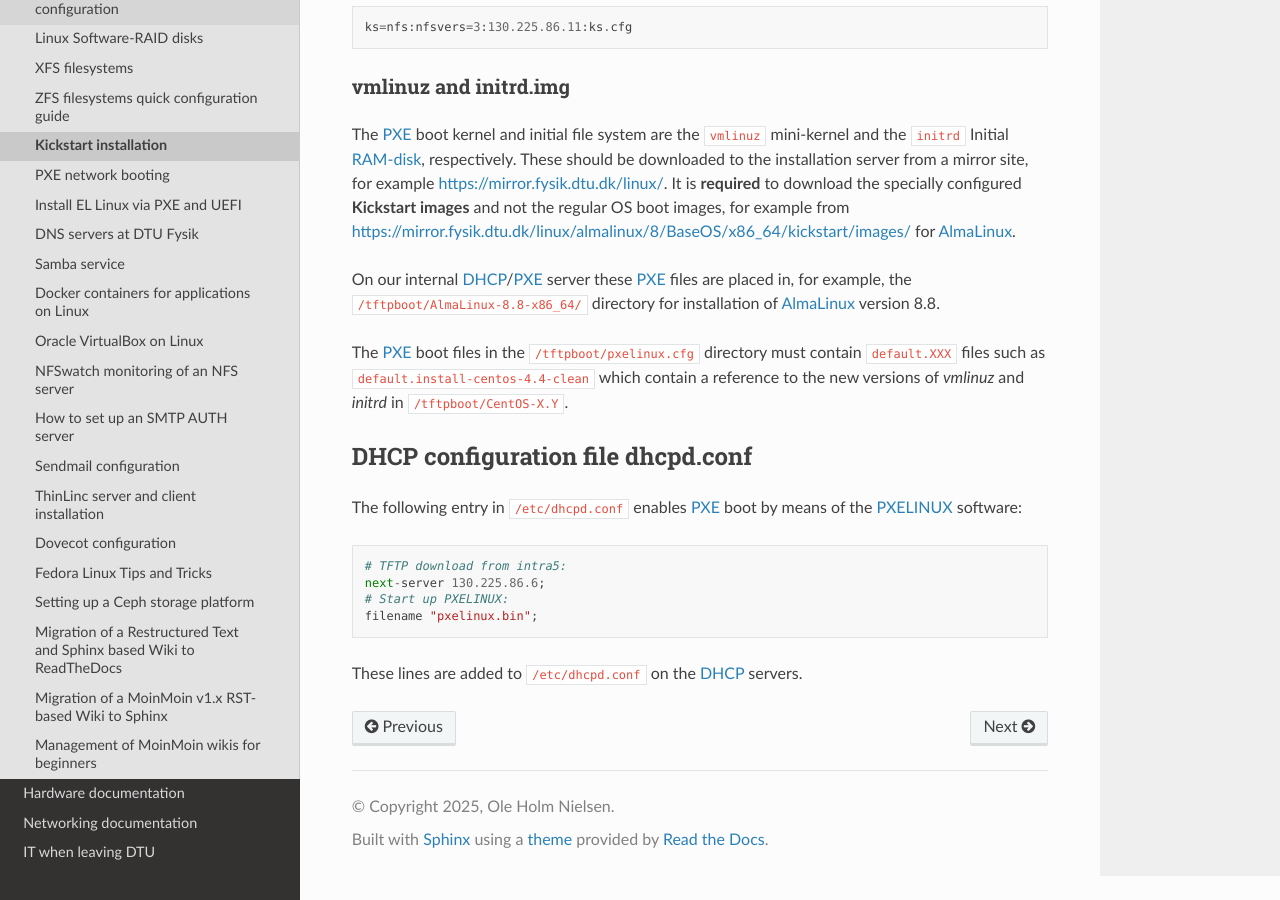
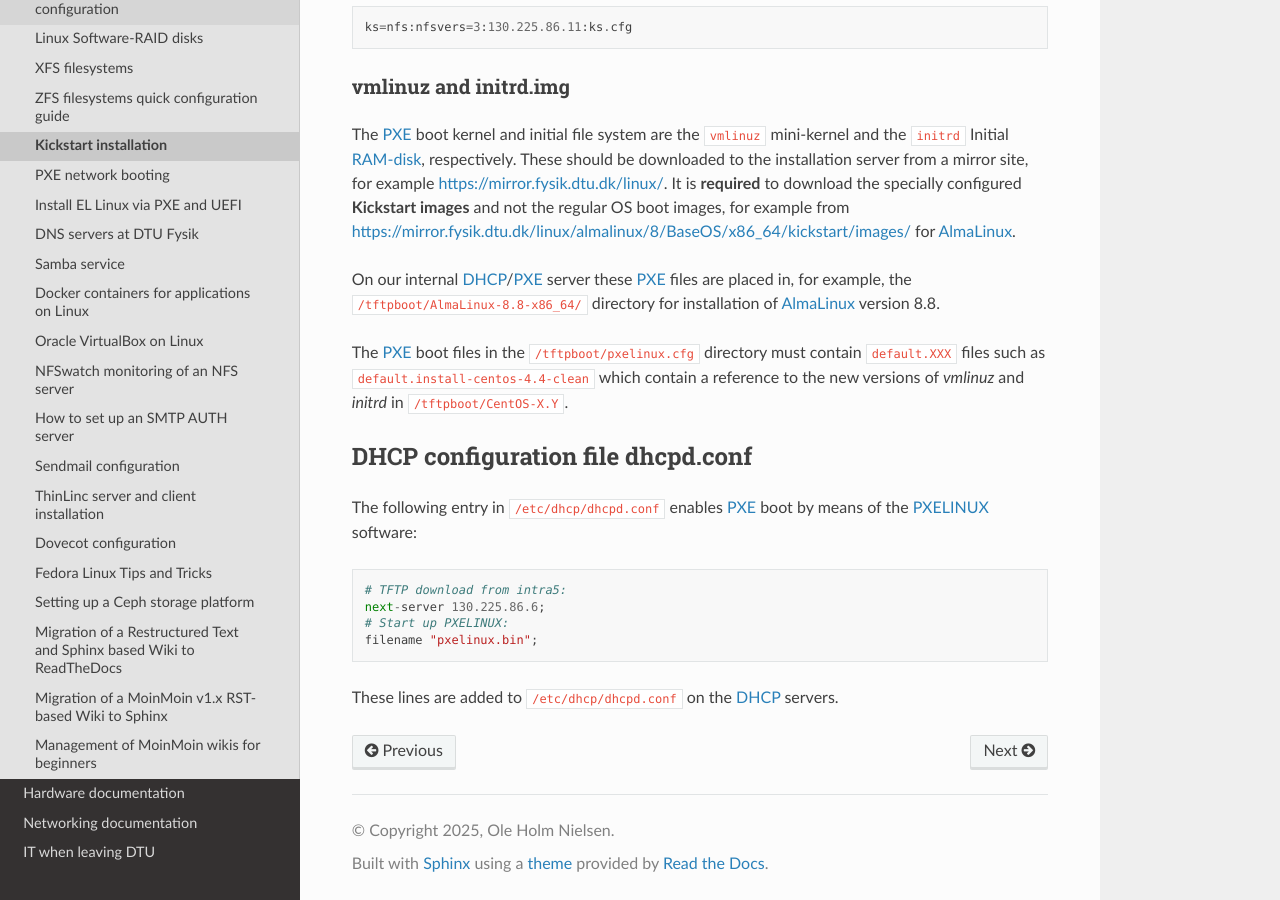
Before and after one commit to OleHolmNielsen/ITwiki, a Sphinx documentation site: the page built from docs/Kickstart.rst, in a window 1280 px wide and 900 px high, scrolled down 1447 px. Built offline with Sphinx 7.4.7 and the Read the Docs theme 3.1.0, drawn with Linux system fonts in a browser that asks for light colours.

Commit message:
Updated path /etc/dhcp/dhcpd.conf

```diff
--- a/docs/DNS-servers.rst
+++ b/docs/DNS-servers.rst
@@ -164,7 +164,7 @@ DNS caches
 The DNS caches on our internal networks, which cannot be reached by external machines for DNS lookups, should be used by all DNS clients
 (desktop machines as well as servers) at FYS.
 
-This is configured in ``/etc/resolv.conf`` (Linux/UNIX static IP configuration), and in ``/etc/dhcpd.conf`` (Windows/Linux DHCP clients).
+This is configured in ``/etc/resolv.conf`` (Linux/UNIX static IP configuration), and in ``/etc/dhcp/dhcpd.conf`` (Windows/Linux DHCP clients).
 
 The DTU Fysik DNS cache servers are::
 
--- a/docs/Kickstart.rst
+++ b/docs/Kickstart.rst
@@ -91,11 +91,11 @@ of `vmlinuz` and  `initrd` in ``/tftpboot/CentOS-X.Y``.
 DHCP configuration file dhcpd.conf
 ==================================
 
-The following entry in ``/etc/dhcpd.conf`` enables PXE_ boot by means of the PXELINUX_ software::
+The following entry in ``/etc/dhcp/dhcpd.conf`` enables PXE_ boot by means of the PXELINUX_ software::
 
   # TFTP download from intra5:
   next-server 130.225.86.6;
   # Start up PXELINUX:
   filename "pxelinux.bin";
 
-These lines are added to ``/etc/dhcpd.conf`` on the DHCP_ servers.
+These lines are added to ``/etc/dhcp/dhcpd.conf`` on the DHCP_ servers.
--- a/docs/PXE_and_UEFI.rst
+++ b/docs/PXE_and_UEFI.rst
@@ -40,7 +40,7 @@ Setting up the DHCP and PXE server
 Enable UEFI support in the DHCP server
 --------------------------------------
 
-We assume a Linux DHCP server and add the following to ``/etc/dhcpd.conf`` in the top (global) section::
+We assume a Linux DHCP server and add the following to ``/etc/dhcp/dhcpd.conf`` in the top (global) section::
 
   # These settings are required for UEFI boot:
   option arch code 93 = unsigned integer 16; # RFC4578
@@ -80,7 +80,7 @@ NOTES:
 * It seems that having the boot file in a subdirectory such as ``uefi/BOOTX64.EFI``
   will cause the client host PXE to download all further files also from that same ``uefi/`` subdirectory, so you need to place other files there.
 
-* **Probably obsolete:** The ``shimx64.efi`` bootloader_ may be required in stead of ``BOOTX64.EFI`` in the above ``/etc/dhcpd.conf``.
+* **Probably obsolete:** The ``shimx64.efi`` bootloader_ may be required in stead of ``BOOTX64.EFI`` in the above ``/etc/dhcp/dhcpd.conf``.
 
 Copy UEFI boot files
 --------------------
```
